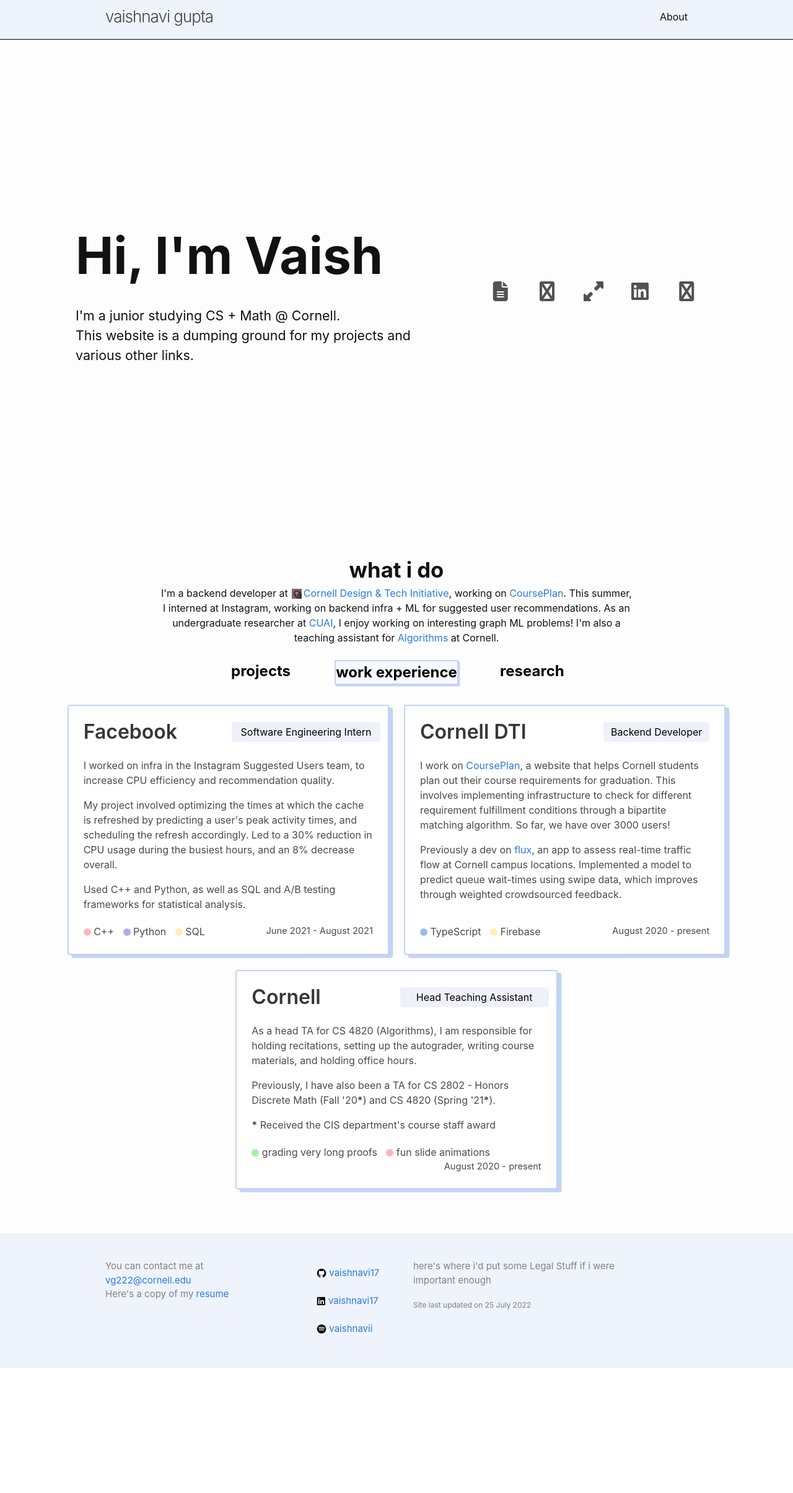
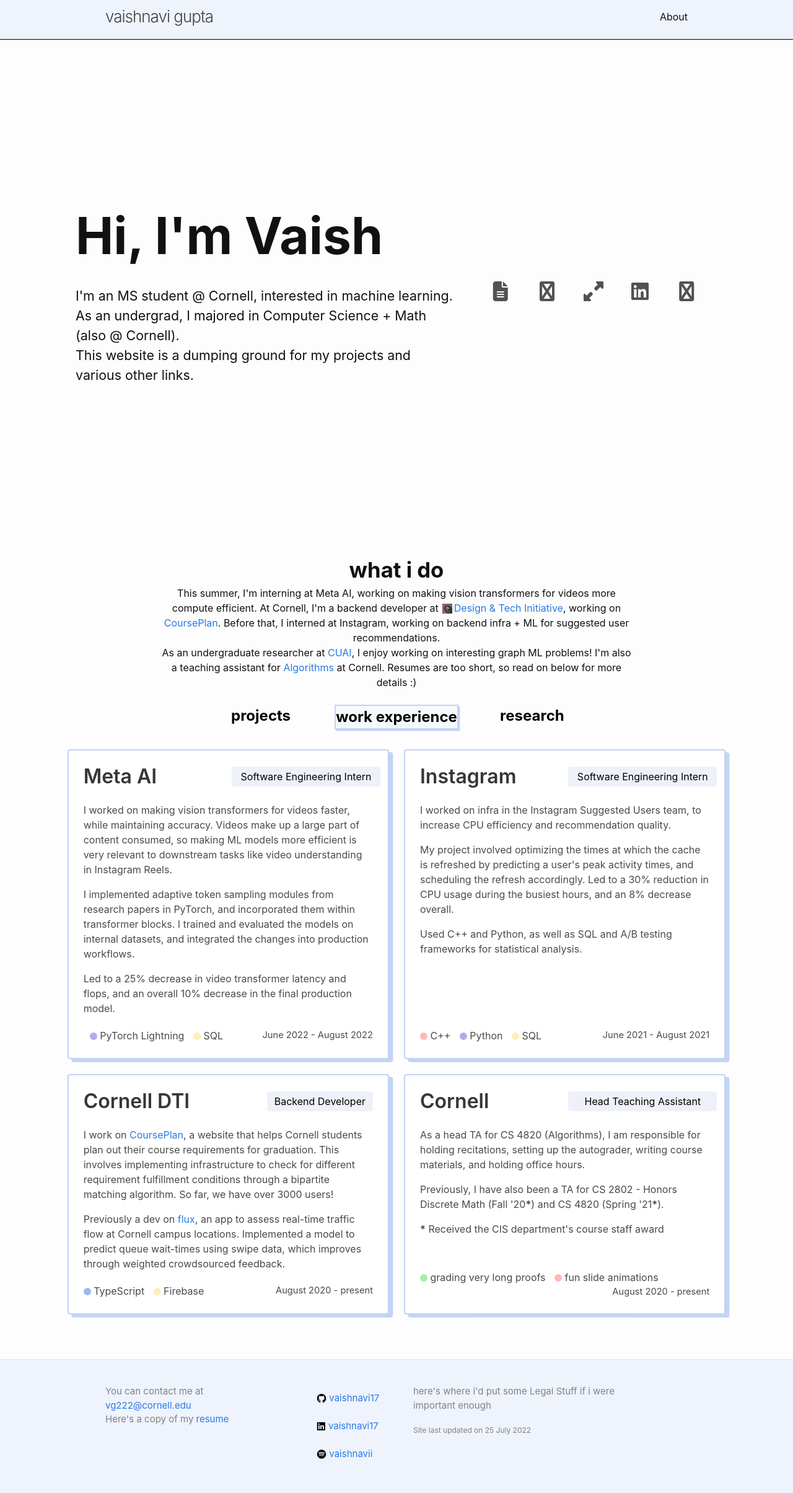
Before and after one commit to vaishnavi17/vaishnavi17.github.io, a Jekyll site: the page built from index.md, in a window 1280 px wide. Shown: the whole page at 62% size. Built offline with Jekyll 4.4.1, drawn with Linux system fonts in a browser that asks for light colours; nearby versions of some CDN libraries; before the commit the page ends 2207 px from its top, so only the background shows below that.

Commit message:
added internship 2022, and soda paper. also im a grad student

```diff
--- a/_layouts/home.html
+++ b/_layouts/home.html
@@ -8,7 +8,8 @@ layout: default
       class="column is-6-desktop is-narrow is-vcentered is-centered is-centered-mobile has-text-centered-mobile has-text-centered-tablet has-text-left-desktop">
       {%- if page.intro -%}
       <h1 class="page-heading" style="font-size: 82px; font-weight: 700; padding-top: 20px">{{ page.intro }}</h1>
-      <p style="font-size: 16pt">I'm a junior studying CS + Math @ Cornell. <br>
+      <p style="font-size: 16pt">I'm an MS student @ Cornell, interested in machine learning. <br>As an undergrad, I majored in Computer Science + Math (also @ Cornell). <br>
+
         This website is a dumping ground for my projects and various other links.
       </p>
       {%- endif -%}
@@ -38,6 +39,12 @@ layout: default
       </span>
     </div>
     <div class="column is-1-desktop "></div>
+    <!-- <div class="column is-1-desktop is-centered has-text-centered is-centered-mobile has-text-centered-mobile" style="max-width: 20em;">
+      <div class = "scroll" data-id="research">
+        <span class="icon">
+        <i class="fa fa-arrow-down"></i>
+      </span></div>
+    </div> -->
   </div>
 </section>
 
@@ -46,16 +53,18 @@ layout: default
     style="padding-top: 1em;height: 100%; padding-left: 5%; padding-right: 5%">
     <div class="column is-vcentered is-8-desktop is-centered has-text-centered is-full">
       <div style="font-size: max(26pt, 2.2vw); font-weight: bold;"> what i do</div>
-      I'm a backend developer at
+
+      This summer, I'm interning at Meta AI, working on making vision transformers for videos more compute efficient.
+      At Cornell, I'm a backend developer at
       <!-- <span class="icon abt">
         <i class="fa fa-spotify"></i></span> -->
 
       {%- include dti.html -%}
       <a href="https://www.cornelldti.org/">
-        Cornell
         Design & Tech Initiative</a>, working on
-      <a href="https://courseplan.io">CoursePlan</a>. This summer, I interned at Instagram, working on backend infra + ML for suggested user recommendations.
+      <a href="https://courseplan.io">CoursePlan</a>. Before that, I interned at Instagram, working on backend infra + ML for suggested user recommendations.<br>
      As an undergraduate researcher at <a href="https://cuai.github.io/">CUAI</a>, I enjoy working on interesting graph ML problems!
+
 
      <!-- Previously, I've worked as an undergraduate researcher at <a href="https://www.maizegenetics.net/">Buckler
       Lab</a>, working to write fast (and
@@ -63,6 +72,8 @@ layout: default
 
     I'm also a teaching assistant for <a
         href="https://www.cs.cornell.edu/courses/cs4820/2021sp/">Algorithms</a> at Cornell.
+
+        Resumes are too short, so read on below for more details :)
     </div>
   </div>
 
@@ -95,7 +106,37 @@ layout: default
         flex-flow: column;">
           <div class="media">
             <div class="columns media-content is-vcentered" style="justify-content: space-between; align-items: center;">
-              <span class="column is-vcentered exp-title">Facebook</span>
+              <span class="column is-vcentered exp-title">Meta AI</span>
+              <span class="tag column is-spaced is-vcentered is-medium is-link is-light" style="max-width: 15em;">
+                  Software Engineering Intern
+              </span>
+            </div>
+          </div>
+          <div class="content" style="flex: 1 1 auto; margin-bottom: 0;">
+            <p>I worked on making vision transformers for videos faster, while maintaining accuracy. Videos make up a large
+              part of content consumed, so making ML models more efficient is very relevant to downstream tasks like video understanding in Instagram Reels.
+            </p>
+            <p>I implemented adaptive token sampling modules from research papers in PyTorch, and incorporated them within transformer blocks. I trained and evaluated the models on internal datasets, and integrated the changes into production workflows.</p>
+            <p>Led to a 25% decrease in video transformer latency and flops, and an overall 10% decrease in the final production model.</p>
+            <!-- <p>Worked in PyTorch, using the Lightning framework, and used SQL for data analysis.</p> -->
+          </div>
+          <div style="flex: 0 1 1em">
+
+            <!-- <span class="language cpp" style="margin-left: 0;"></span>  -->
+           <span class="language python"></span> PyTorch Lightning
+              <span class="language sql" ></span> SQL
+            <span style="font-size: 11pt; font-weight: light; float:right">June 2022 - August 2022</span></div>
+        </div>
+      </div>
+
+    </div>
+    <div class="column is-10-mobile is-8-tablet is-5-desktop is-vcentered is-centered has-text-left-desktop">
+      <div class="card offset">
+        <div class="card-content" style="height: 100%; display: flex;
+        flex-flow: column;">
+          <div class="media">
+            <div class="columns media-content is-vcentered" style="justify-content: space-between; align-items: center;">
+              <span class="column is-vcentered exp-title">Instagram</span>
               <span class="tag column is-spaced is-vcentered is-medium is-link is-light" style="max-width: 15em;">
                   Software Engineering Intern
               </span>
@@ -190,6 +231,7 @@ layout: default
         I'm also exploring CS theory research, advised by Professor Robert Kleinberg.</div>
 
     </div>
+
     <div class="column is-10-mobile is-8-tablet is-5-desktop is-vcentered is-centered has-text-left-desktop">
       <div class="card offset">
         <div class="card-content" style="height: 100%; display: flex;
@@ -217,7 +259,40 @@ layout: default
           </div>
 
           <div style="flex: 0 1 1em; margin-top: 20px;">
-            <span style="font-size: 11pt; font-weight: light; float:right">June 2021 - present</span></div>
+            <span style="font-size: 11pt; font-weight: light; float:right">March 2021 - present</span></div>
+        </div>
+      </div>
+
+    </div>
+
+    <div class="column is-10-mobile is-8-tablet is-5-desktop is-vcentered is-centered has-text-left-desktop">
+      <div class="card offset">
+        <div class="card-content" style="height: 100%; display: flex;
+        flex-flow: column;">
+          <div class="media">
+            <div class="media-content is-vcentered is-flex" style="justify-content: space-between; align-items: center;">
+              <span class="is-vcentered exp-title" >Online Learning Algorithms</span>
+            </div>
+          </div>
+          <div class="content" style="flex: 1 1 auto; margin-bottom: 0;">
+            <p>Worked with Professor Robert Kleinberg on online randomized algorithms for approximating cumulative distribution functions (CDFs) under adversarial conditions, using only comparison feedback.
+              A real-world example of this would be trying to estimate customers' willingness to pay for a good, by adjusting prices and observing their decisions.
+            </p>
+
+            <div class="is-vcentered is-flex" style="justify-content: space-between; align-items: center;">
+              <span class="is-vcentered" ><b>[2] Non-Stochastic CDF Estimation Using Threshold Queries</b></span>
+              <!-- <span class="icon">
+                <a href="https://arxiv.org/pdf/2110.14446.pdf"><i class="fa intro fa-file-pdf-o fa-expand"
+                    aria-label="PDF"></i></a>
+              </span> -->
+              <span class="tag is-spaced is-6 is-vcentered is-dynamic-medium is-link is-light" >
+                  <i>in submission</i>
+              </span>
+            </div>
+          </div>
+
+          <div style="flex: 0 1 1em; margin-top: 20px;">
+            <span style="font-size: 11pt; font-weight: light; float:right">September 2021 - present</span></div>
         </div>
       </div>
 
--- a/_sass/minima/custom-styles.scss
+++ b/_sass/minima/custom-styles.scss
@@ -106,10 +106,26 @@ a.button:hover {
     // color: black;
     // transition-delay: 70ms;
     box-shadow: .1em .1em 0 0 hsl(219, 70%, 86%);
-    cursor: default;
+    cursor: pointer;
   }
 }
-
+.scroll {
+  font-size: min(24px,  4.5vw);
+  font-weight: bold;
+  max-width: 20em;
+  color: rgb(0, 0, 0);
+  border: 2px solid  hsl(219, 70%, 86%);
+  -moz-border-radius:70px;
+  -webkit-border-radius: 70px;
+  box-shadow: .1em .1em 0 0 hsl(219, 70%, 86%);
+  &:hover {
+    transition: all 0.02s ease-in;
+    background-color: hsl(219, 70%, 98%);
+    cursor: default;
+    // color: black;
+    // transition-delay: 70ms;
+  }
+}
 .is-dynamic-medium {
   font-size: min(1rem, 2vw) !important;
 }
```
Also changed, not shown: about.md (+3 -3 lines).
